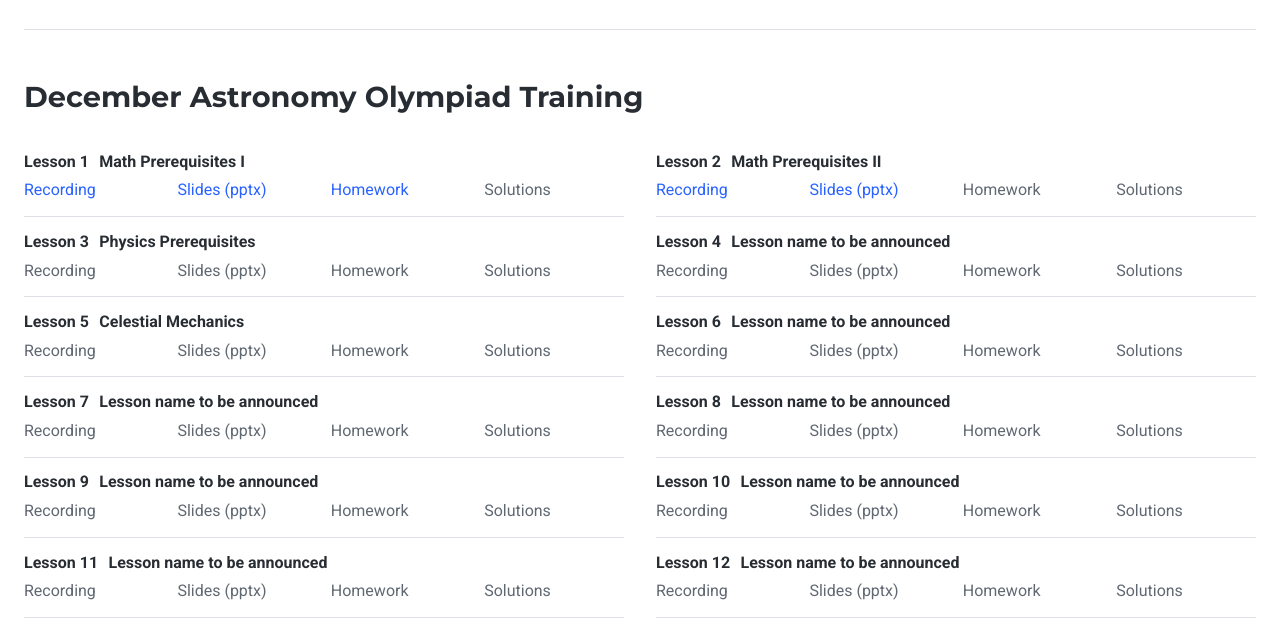
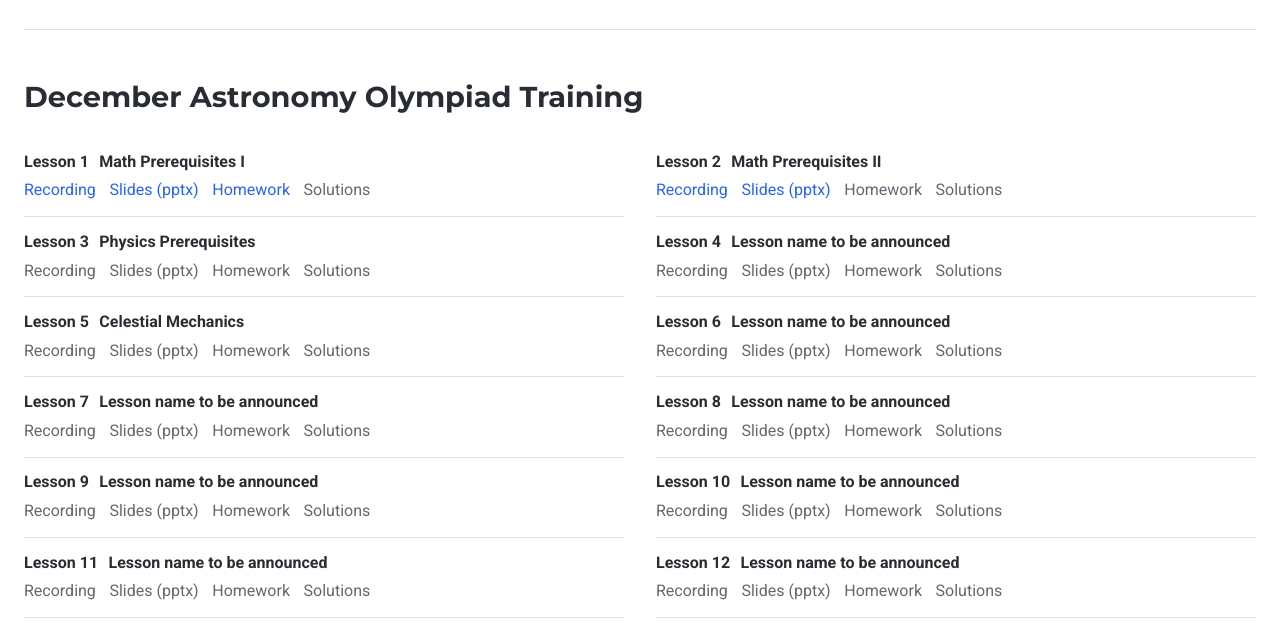
Before and after one commit to HCNYAstronomy/website, a plain HTML site: page index.html in a window 1280 px wide. Shown: the part 171-799 px from the top of the page. Drawn offline with Linux system fonts and the light colour scheme.

Commit message:
Add files via upload

```diff
--- a/index.html
+++ b/index.html
@@ -7,7 +7,7 @@
   <link rel="icon" type="image/png" href="./favicon.png">
   <link rel="stylesheet" href="https://fonts.googleapis.com/css2?family=Montserrat:wght@700&amp;family=Roboto:wght@400;700&amp;display=swap">
   <link rel="stylesheet" href="styles.css?v=4">
-  <script src="lessons.js?v=8" defer></script>
+  <script src="lessons.js?v=9" defer></script>
 </head>
 <body class="wrap">
   <header class="masthead">
--- a/lessons.js
+++ b/lessons.js
@@ -34,8 +34,6 @@ function renderLesson(lesson) {
 
   const links = document.createElement('p');
   links.className = 'resources';
-  links.style.display = 'grid';
-  links.style.gridTemplateColumns = 'repeat(auto-fit, minmax(min(100%, 6rem), 1fr))';
   const slides = document.createElement('span');
   slides.style.whiteSpace = 'nowrap';
   for (const [key, label] of resources) {
```
